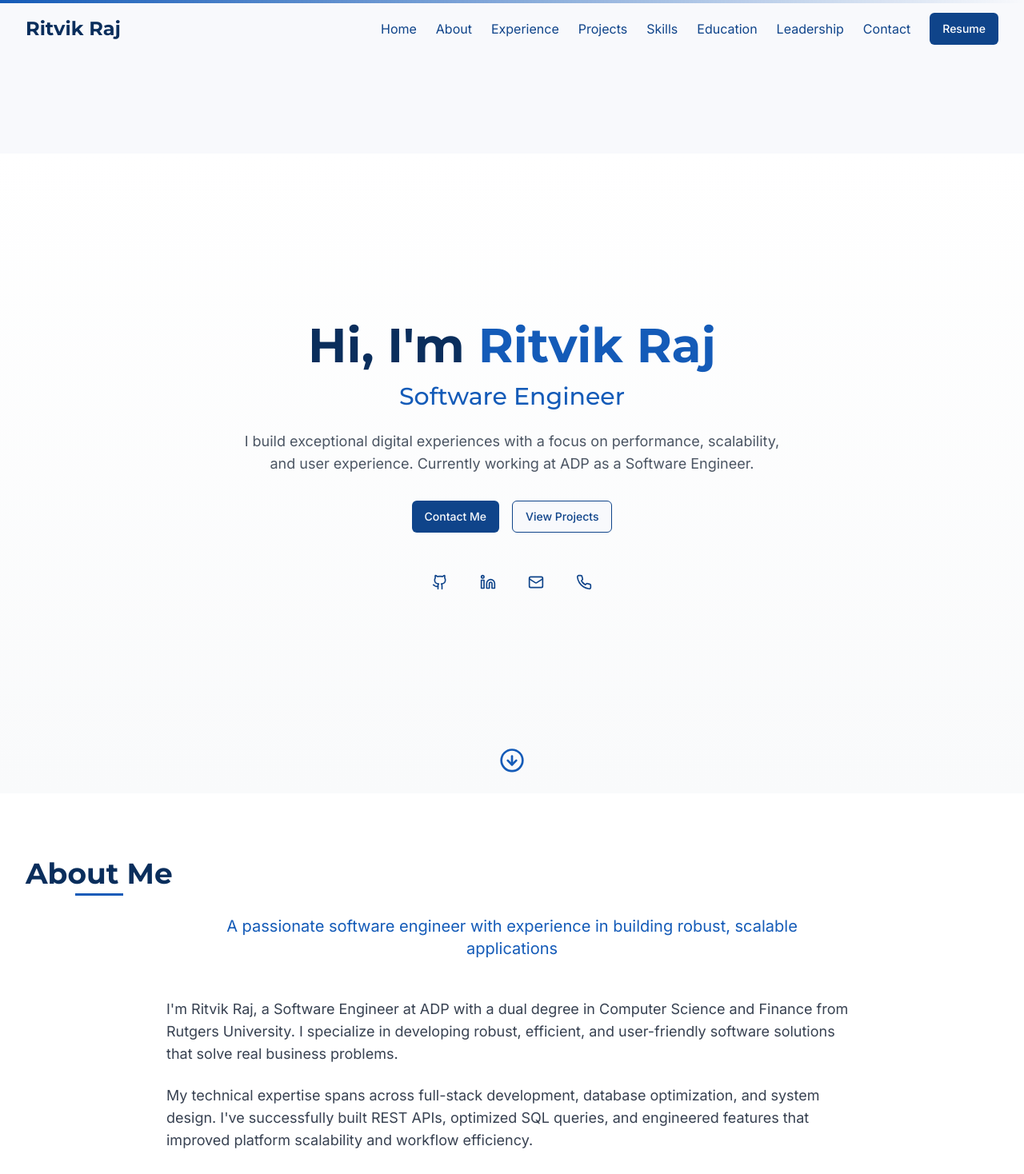
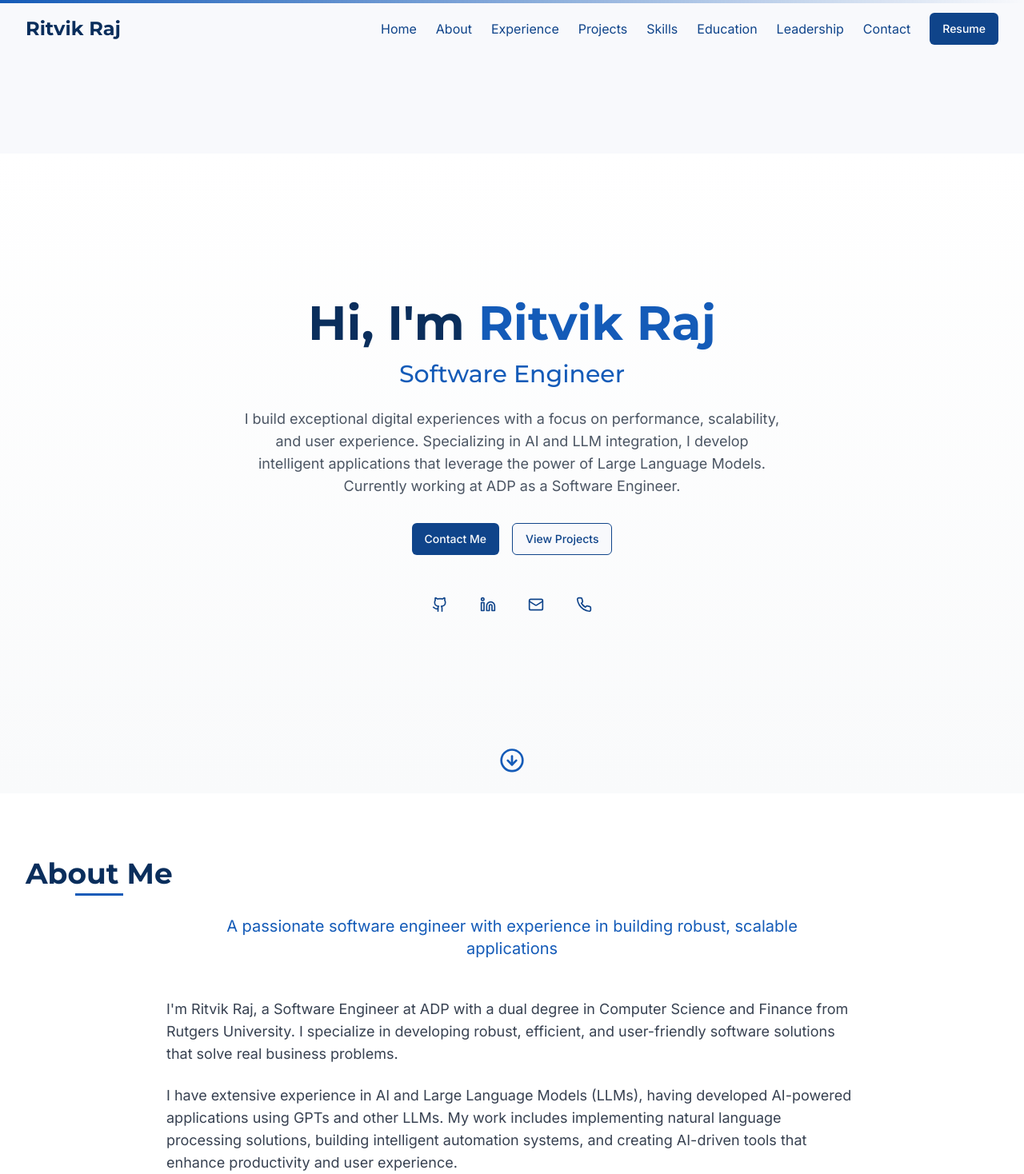
Before and after one commit to ritvikraj123/ritvikraj-portfolio, a React (Vite) app: page / in a window 1280 px wide. Shown: the top 1468 px of the page at 80% size. Built offline with nearby package versions, Linux system fonts and the light colour scheme.

Commit message:
Add AI and LLM experience to About and Hero sections

```diff
--- a/src/components/About.tsx
+++ b/src/components/About.tsx
@@ -1,4 +1,3 @@
-
 import React from 'react';
 
 const About = () => {
@@ -15,6 +14,11 @@ const About = () => {
             <p className="text-lg">
               I'm Ritvik Raj, a Software Engineer at ADP with a dual degree in Computer Science and Finance from Rutgers University.
               I specialize in developing robust, efficient, and user-friendly software solutions that solve real business problems.
+            </p>
+
+            <p className="text-lg">
+              I have extensive experience in AI and Large Language Models (LLMs), having developed AI-powered applications using GPTs and other LLMs.
+              My work includes implementing natural language processing solutions, building intelligent automation systems, and creating AI-driven tools that enhance productivity and user experience.
             </p>
 
             <p className="text-lg">
--- a/src/components/Hero.tsx
+++ b/src/components/Hero.tsx
@@ -109,6 +109,7 @@ const Hero = () => {
           >
             <p className="text-lg text-gray-600 max-w-2xl mb-8">
               I build exceptional digital experiences with a focus on performance, scalability, and user experience.
+              Specializing in AI and LLM integration, I develop intelligent applications that leverage the power of Large Language Models.
               Currently working at ADP as a Software Engineer.
             </p>
           </motion.div>
```
